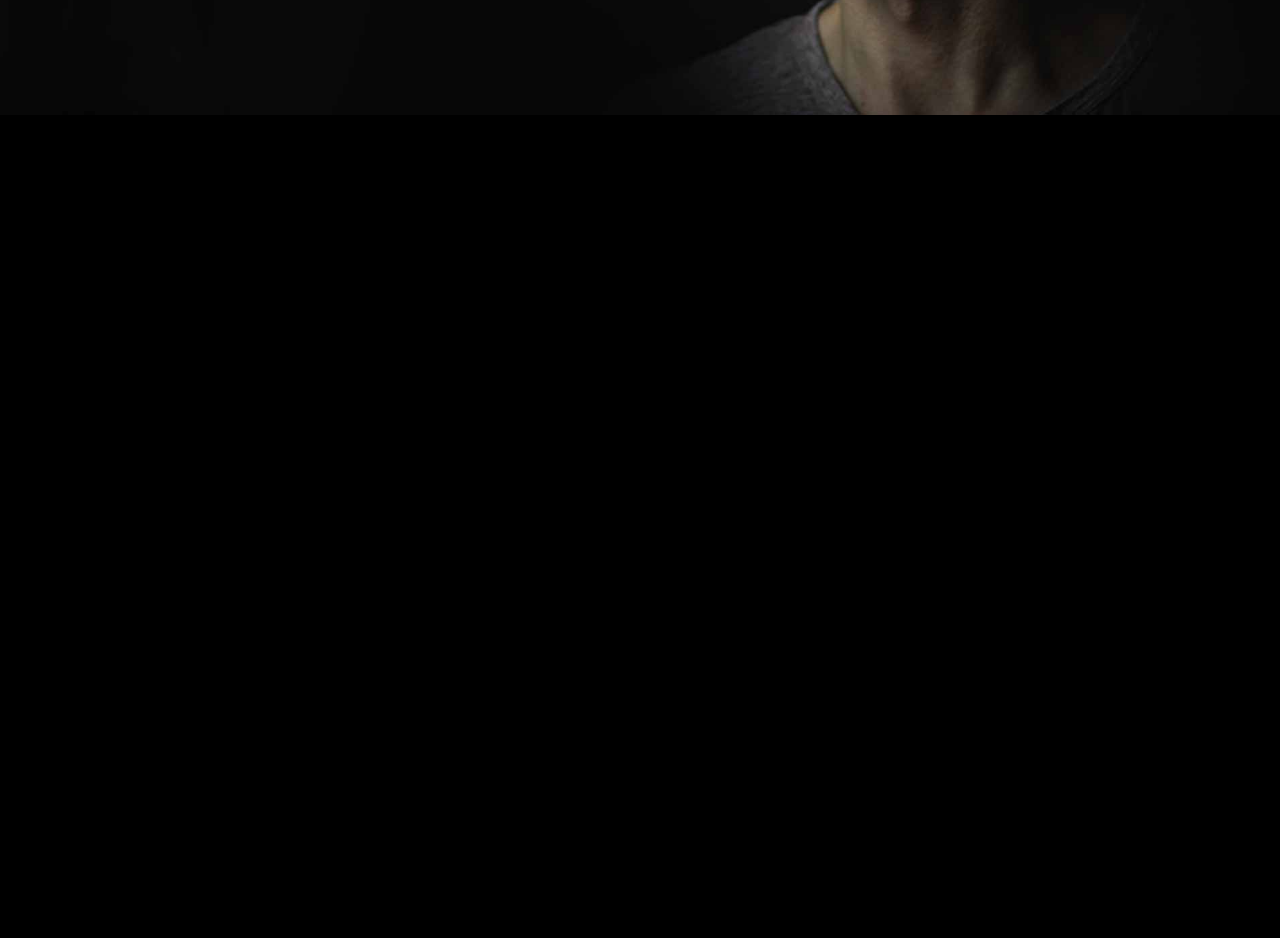
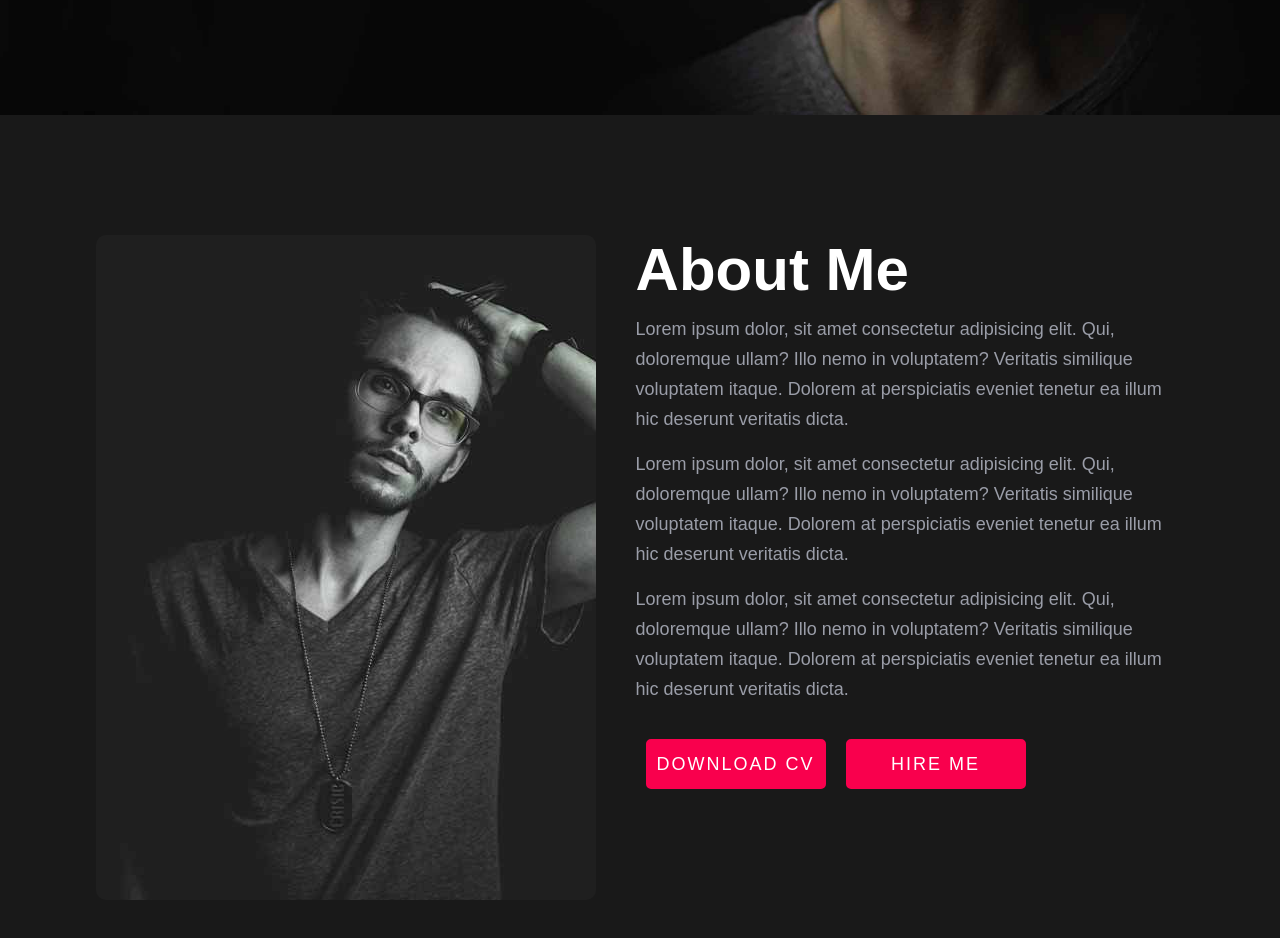
Before and after one commit to Rizaszs/real-portfolio, a React (Create React App) app: page / in a window 1280 px wide. Shown: the part 526-1464 px from the top of the page. Before the commit the page ends 800 px from the top, so only its background shows below. Built offline with nearby package versions, Linux system fonts and the light colour scheme.

Commit message:
create about component

```diff
--- /dev/null
+++ b/src/About.css
@@ -0,0 +1,24 @@
+.about{
+    background: #191919;
+}
+img.about__img{
+    border-radius: 10px;
+    width: 100%;
+}
+h1.about__heading{
+    margin-bottom: 10px;
+    font-weight: 700;
+    text-align: start;
+    font-family: Montserrat,sans-serif;
+    font-size: 60px;
+}
+button.aboutl.btn.pointer{
+    text-transform: capitalize;
+    width: 195px;
+    height: 55px;
+    font-size: 18px;
+    transition: .4s ease;
+}
+.about__button{
+    padding: 20px 0px;
+}
--- /dev/null
+++ b/src/About.js
@@ -0,0 +1,46 @@
+import React from "react";
+import "./About.css";
+import aboutImg from "./img/about.jpg";
+
+function About() {
+  return (
+    <div className="about component__space">
+      <div className="container">
+        <div className="row">
+          <div className="col__2">
+            <img src={aboutImg} alt="" className="about__img" />
+          </div>
+          <div className="col__2">
+            <h1 className="about__heading">About Me</h1>
+            <div className="about__meta">
+              <p className="about__text p__color">
+                Lorem ipsum dolor, sit amet consectetur adipisicing elit. Qui,
+                doloremque ullam? Illo nemo in voluptatem? Veritatis similique
+                voluptatem itaque. Dolorem at perspiciatis eveniet tenetur ea
+                illum hic deserunt veritatis dicta.
+              </p>
+              <p className="about__text p__color">
+                Lorem ipsum dolor, sit amet consectetur adipisicing elit. Qui,
+                doloremque ullam? Illo nemo in voluptatem? Veritatis similique
+                voluptatem itaque. Dolorem at perspiciatis eveniet tenetur ea
+                illum hic deserunt veritatis dicta.
+              </p>
+              <p className="about__text p__color">
+                Lorem ipsum dolor, sit amet consectetur adipisicing elit. Qui,
+                doloremque ullam? Illo nemo in voluptatem? Veritatis similique
+                voluptatem itaque. Dolorem at perspiciatis eveniet tenetur ea
+                illum hic deserunt veritatis dicta.
+              </p>
+              <div className="about__button d__flex align__items__center">
+                <a href="#"><button className="about btn pointer">Download Cv</button></a>
+                <a href="#"><button className="about btn pointer">Hire Me</button></a>
+              </div>
+            </div>
+          </div>
+        </div>
+      </div>
+    </div>
+  );
+}
+
+export default About;
--- a/src/App.js
+++ b/src/App.js
@@ -1,3 +1,4 @@
+import About from './About';
 import './App.css';
 import Home from './Home';
 
@@ -5,6 +6,7 @@ function App() {
   return (
     <div className="App">
       <Home/>
+      <About/>
     </div>
   );
 }
```
